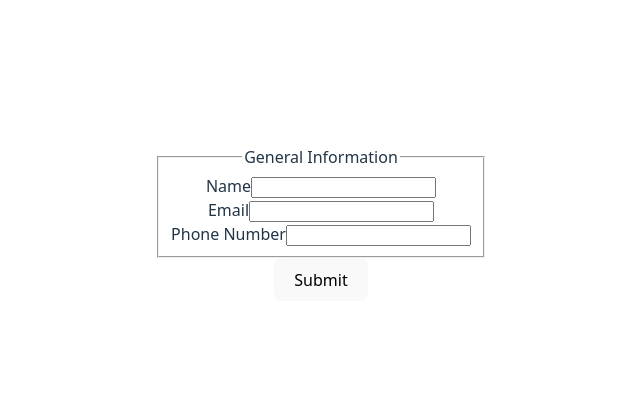
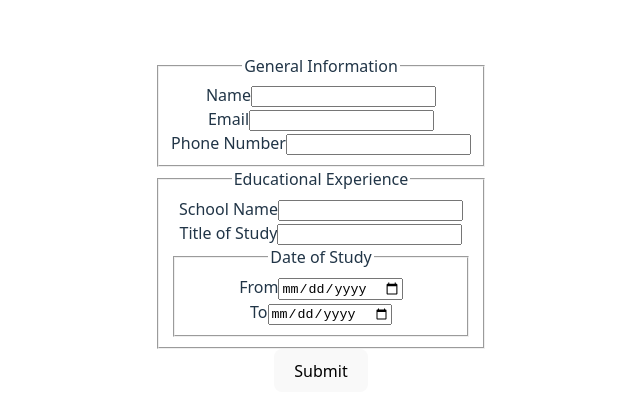
Before and after one commit to rip-the-slit/cv-application, a React (Vite) app: page / in a window 1280 px wide. Shown: the part 177-592 px from the top of the page, without its empty margins (319-959 px from the left). Built offline with nearby package versions, Linux system fonts and the light colour scheme.

Commit message:
create educational experience section in the Form component

```diff
--- a/src/App.jsx
+++ b/src/App.jsx
@@ -9,6 +9,12 @@ function App() {
     name: "",
     email: "",
     phone: "",
+    school: "",
+    studyTitle: "",
+    studyDate: {
+      from: "",
+      to: "",
+    },
   });
 
   return (
--- a/src/components/Form.jsx
+++ b/src/components/Form.jsx
@@ -1,4 +1,4 @@
-function Entry({ label, type, value, onChange }) {
+function Entry({ label, type, value, onChange, min, max }) {
   const id = label.replace(/ /g, "-").toLowerCase();
 
   return (
@@ -7,6 +7,8 @@ function Entry({ label, type, value, onChange }) {
       <input
         id={id}
         type={type ? type : "text"}
+        min={min}
+        max={max}
         value={value}
         onChange={onChange}
       />
@@ -57,6 +59,50 @@ export default function Form({ data, setData }) {
           }}
         ></Entry>
       </Section>
+      <Section title="Educational Experience">
+        <Entry
+          label="School Name"
+          value={data.school}
+          onChange={(e) => {
+            const newData = { ...data };
+            newData.school = e.target.value;
+            setData(newData);
+          }}
+        ></Entry>
+        <Entry
+          label="Title of Study"
+          value={data.studyTitle}
+          onChange={(e) => {
+            const newData = { ...data };
+            newData.studyTitle = e.target.value;
+            setData(newData);
+          }}
+        ></Entry>
+        <Section title="Date of Study">
+          <Entry
+            label="From"
+            type="date"
+            value={data.studyDate.from}
+            max={data.studyDate.to}
+            onChange={(e) => {
+              const newData = { ...data };
+              newData.studyDate.from = e.target.value;
+              setData(newData);
+            }}
+          ></Entry>
+          <Entry
+            label="To"
+            type="date"
+            value={data.studyDate.to}
+            min={data.studyDate.from}
+            onChange={(e) => {
+              const newData = { ...data };
+              newData.studyDate.to = e.target.value;
+              setData(newData);
+            }}
+          ></Entry>
+        </Section>
+      </Section>
     </form>
   );
 }
```
